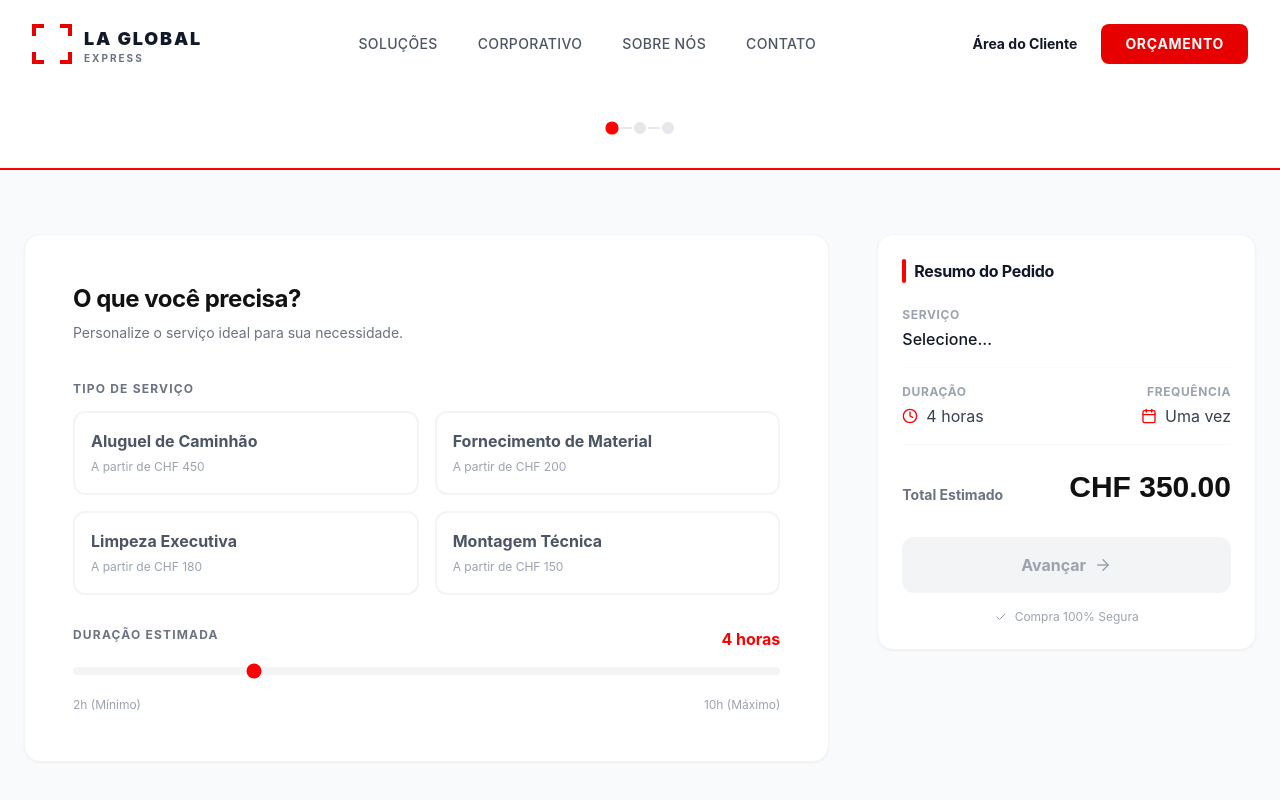
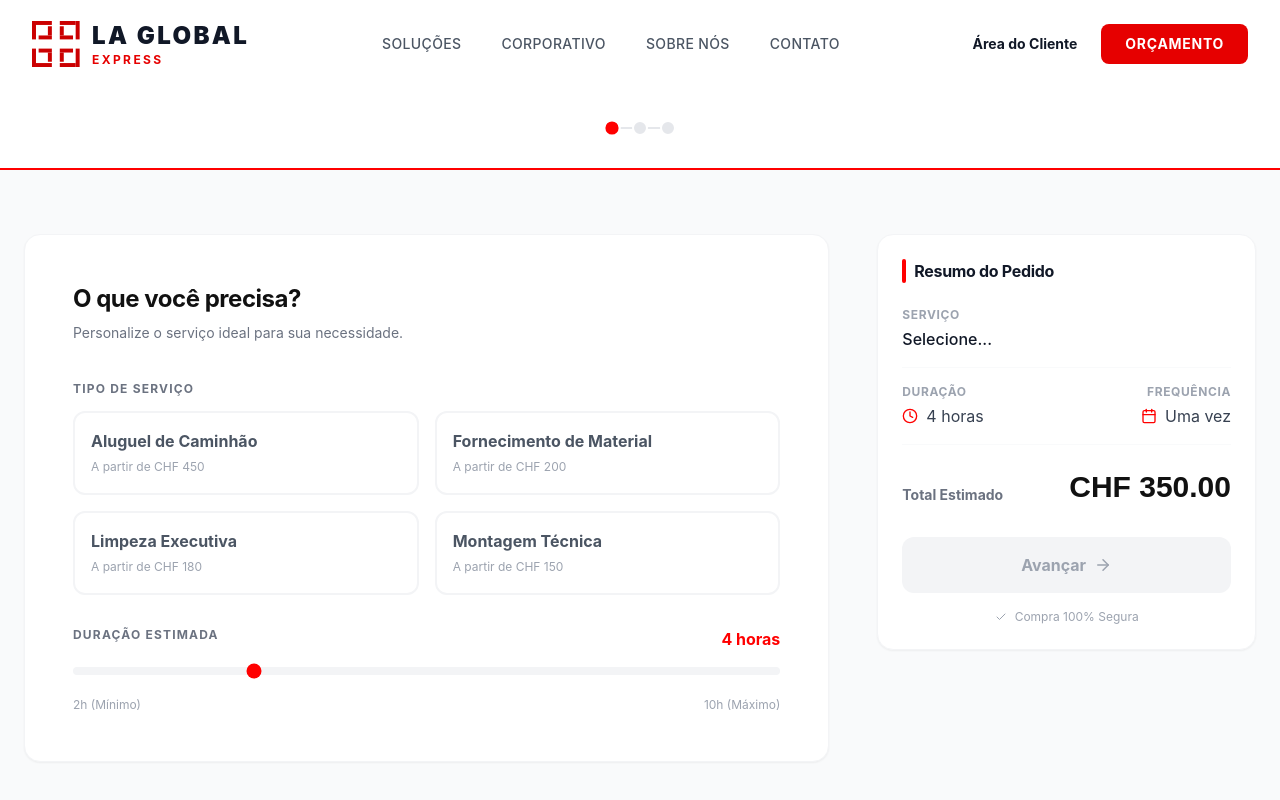
Before and after one commit to CaikAraujo/la-global-express, a Next.js app: page /agendar in a window 1280 px wide. Shown: the top 800 px of the page. Built offline with nearby package versions, Linux system fonts and the light colour scheme.

Commit message:
Alt na logo

```diff
--- a/components/Navbar.tsx
+++ b/components/Navbar.tsx
@@ -26,18 +26,12 @@ const Navbar: React.FC = () => {
             onClick={closeMenu}
             className="flex items-center gap-3 cursor-pointer group"
           >
-            <div className="relative w-10 h-10 flex-shrink-0">
-              <div className="absolute top-0 left-0 w-3 h-3 border-t-4 border-l-4 border-brand-600"></div>
-              <div className="absolute top-0 right-0 w-3 h-3 border-t-4 border-r-4 border-brand-600"></div>
-              <div className="absolute bottom-0 left-0 w-3 h-3 border-b-4 border-l-4 border-brand-600"></div>
-              <div className="absolute bottom-0 right-0 w-3 h-3 border-b-4 border-r-4 border-brand-600"></div>
-              <div className="absolute inset-0 flex items-center justify-center opacity-0 group-hover:opacity-100 transition-opacity">
-                <div className="w-2 h-2 bg-brand-600 rounded-full"></div>
-              </div>
+            <div className="relative w-12 h-12 flex-shrink-0">
+              <img src="/icon-express.svg" alt="La Global Express" className="w-full h-full object-contain" />
             </div>
-            <div className="flex flex-col leading-none">
-              <span className="text-lg font-black tracking-widest text-gray-900">LA GLOBAL</span>
-              <span className="text-[10px] font-bold tracking-[0.2em] text-gray-500 uppercase">EXPRESS</span>
+            <div className="flex flex-col leading-none justify-center">
+              <span className="text-2xl font-black tracking-widest text-gray-900">LA GLOBAL</span>
+              <span className="text-xs font-bold tracking-[0.2em] text-brand-600 uppercase">EXPRESS</span>
             </div>
           </Link>
 
@@ -83,7 +77,10 @@ const Navbar: React.FC = () => {
             <Link href="/about" onClick={closeMenu} className="font-bold text-gray-900 uppercase tracking-wider cursor-pointer">Sobre Nós</Link>
             <Link href="/contact" onClick={closeMenu} className="font-bold text-gray-900 uppercase tracking-wider cursor-pointer">Contato</Link>
             <hr className="border-gray-200" />
-            <Link href="/contact" onClick={closeMenu} className="w-full text-center px-6 py-3 bg-brand-600 text-white font-bold uppercase rounded-lg">Solicitar Orçamento</Link>
+            <Link href="/contact" onClick={closeMenu} className="w-full text-center px-6 py-3 bg-brand-600 text-white font-bold uppercase rounded-lg">
+              <img src="/icon-express.svg" alt="La Global Express" className="w-full h-full object-contain" />
+              Solicitar Orçamento
+            </Link>
           </div>
         </div>
       )}
--- a/components/corporate/Services.tsx
+++ b/components/corporate/Services.tsx
@@ -10,27 +10,27 @@ const Services = () => {
     const services = [
         {
             id: "01",
-            title: "Gestão Técnica Predial",
-            desc: "Manutenção preventiva e corretiva de sistemas elétricos, hidráulicos e HVAC com relatórios em tempo real via app proprietário.",
-            image: "https://images.unsplash.com/photo-1581092580497-e0d23cbdf1dc?q=80&w=1000&auto=format&fit=crop" // Industrial/Technical
+            title: "Concierge",
+            desc: "Serviços de recepção executiva, gestão de acessos e suporte administrativo premium para seu escritório.",
+            image: "https://images.unsplash.com/photo-1556761175-5973dc0f32e7?q=80&w=1000&auto=format&fit=crop"
         },
         {
             id: "02",
-            title: "Limpeza Corporativa",
-            desc: "Protocolos hospitalares aplicados a escritórios. Produtos ecológicos e equipes treinadas para ambientes de alto tráfego.",
-            image: "/corporate-cleaning.png" // Generated image
+            title: "Limpeza Industrial",
+            desc: "Equipes especializadas para grandes áreas, galpões e escritórios de grande porte com maquinário específico.",
+            image: "/corporate-cleaning.png"
         },
         {
             id: "03",
-            title: "Segurança & Acesso",
-            desc: "Portaria remota e presencial, monitoramento 24/7 e análise de risco patrimonial com integração tecnológica.",
-            image: "https://images.unsplash.com/photo-1555949963-ff9fe0c870eb?q=80&w=1000&auto=format&fit=crop" // Surveillance/Tech
+            title: "Déchetterie",
+            desc: "Gestão sustentável de resíduos, coleta seletiva e descarte certificado de materiais corporativos.",
+            image: "https://images.unsplash.com/photo-1532996122724-e3c354a0b15b?q=80&w=1000&auto=format&fit=crop"
         },
         {
             id: "04",
-            title: "Consultoria de Eficiência",
-            desc: "Análise profunda dos custos operacionais da sua planta e implementação de planos de redução de desperdícios (Lean FM).",
-            image: "https://images.unsplash.com/photo-1454165804606-c3d57bc86b40?q=80&w=1000&auto=format&fit=crop" // Strategy/Planning
+            title: "Profissionais para Escritório",
+            desc: "Suporte diário para copa, organização de mesas, limpeza de banheiros e manutenção da ordem no ambiente de trabalho.",
+            image: "https://images.unsplash.com/photo-1600880292203-757bb62b4baf?q=80&w=1000&auto=format&fit=crop"
         }
     ];
 
@@ -40,7 +40,7 @@ const Services = () => {
         if (!isPaused) {
             interval = setInterval(() => {
                 setActiveService((prev) => (prev + 1) % services.length);
-            }, 1500);
+            }, 5000);
         }
 
         return () => clearInterval(interval);
@@ -118,7 +118,7 @@ const Services = () => {
 
                                 {/* Progress Bar for Auto Play */}
                                 {!isPaused && activeService === index && (
-                                    <div className="absolute bottom-0 left-0 h-1 bg-brand-red animate-[width_1.5s_linear_forwards] w-full origin-left"></div>
+                                    <div className="absolute bottom-0 left-0 h-1 bg-brand-red animate-[width_5s_linear_forwards] w-full origin-left"></div>
                                 )}
                             </div>
                         ))}
--- a/tailwind.config.js
+++ b/tailwind.config.js
@@ -48,6 +48,12 @@ export default {
             animation: {
                 'infinite-scroll': 'scroll 30s linear infinite',
             },
+            keyframes: {
+                width: {
+                    '0%': { width: '0%' },
+                    '100%': { width: '100%' },
+                }
+            },
         }
     },
     plugins: [],
```
Also changed, not shown: public/icon-express.svg (added), public/logo-express.svg (added).
